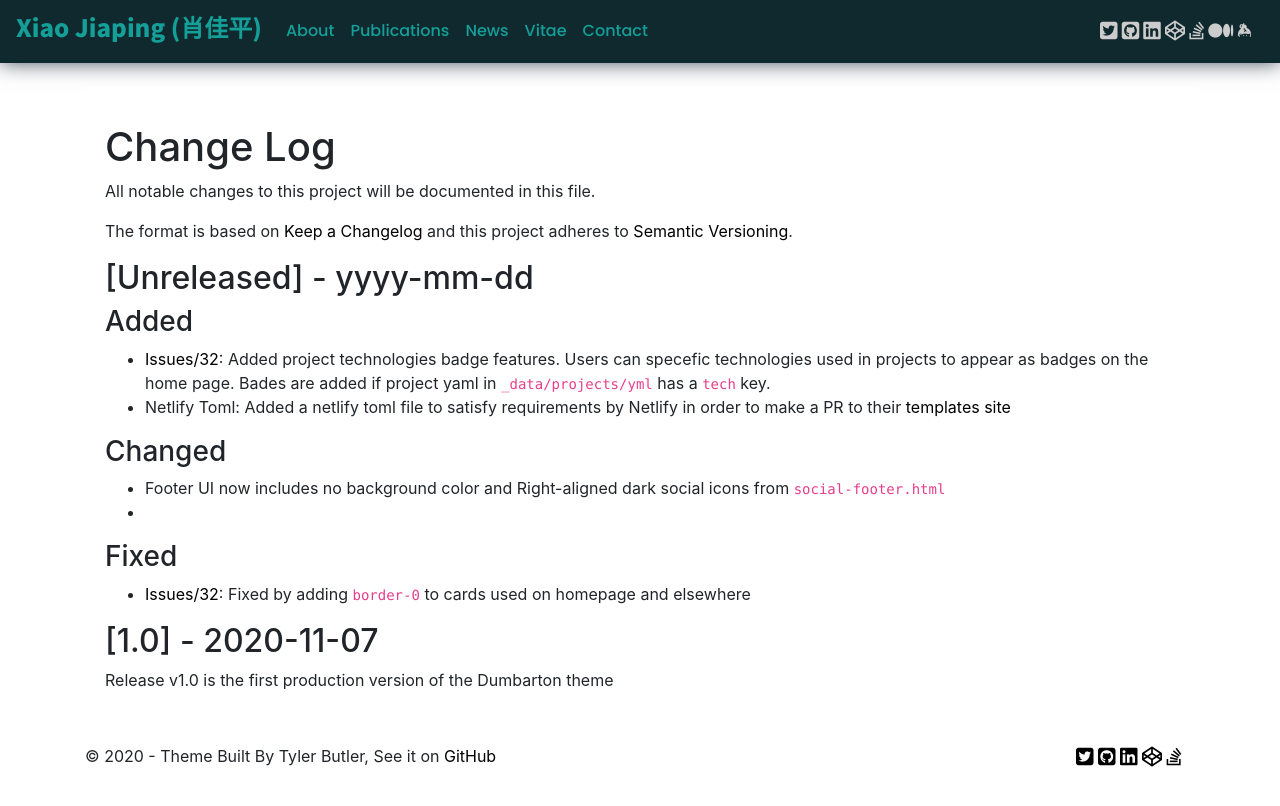
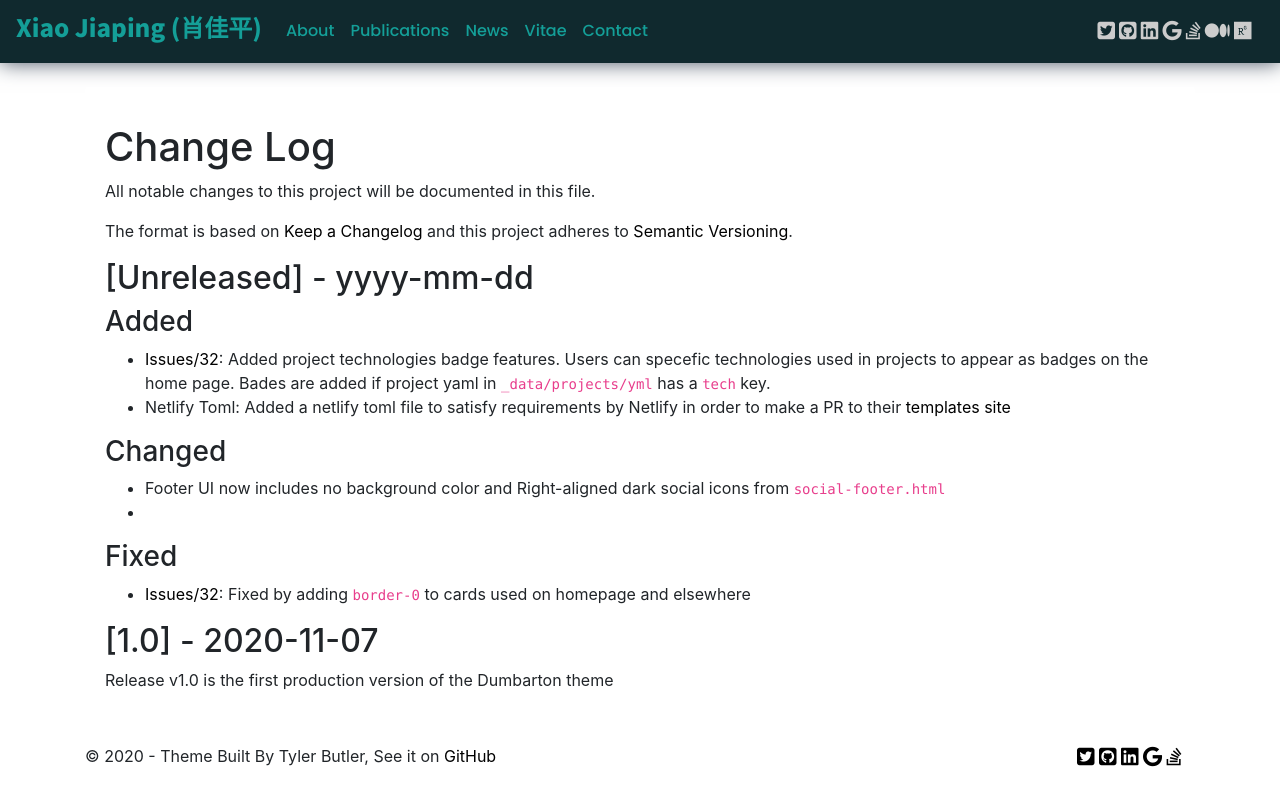
Before and after one commit to xjp99v5/pages, a Jekyll site: the page built from CHANGELOG.md, in a window 1280 px wide. Shown: the top 806 px of the page. Built offline with Jekyll 4.4.1, drawn with Linux system fonts in a browser that asks for light colours; nearby versions of some CDN libraries; our own code applies the rules of GitHub Pages for plain Markdown files; comment, search, counter and statistics services are not loaded.

Commit message:
update icon

```diff
--- a/_includes/social-footer.html
+++ b/_includes/social-footer.html
@@ -19,7 +19,7 @@
     {{ elseif site.google }}
         <a href="https://scholar.google.com/citations?hl=en&user={{ site.google.scholar }}">
             <span style="color: Black;">
-                <i class="fab fa-codepen fa-lg"></i></a>
+                <i class="fab fa-google fa-lg"></i></a>
             </span>
     {{ elseif site.stackoverflow }}
         <a href="https://stackoverflow.com/users/story/{{ site.stackoverflow }}">
--- a/_includes/social.html
+++ b/_includes/social.html
@@ -20,7 +20,7 @@
     {{ elseif site.google }}
         <a href="https://scholar.google.com/citations?hl=en&user={{ site.google.scholar }}">
             <span style="color: {{ theme.social-color }};">
-                <i class="fab fa-codepen fa-lg"></i></a>
+                <i class="fab fa-google fa-lg"></i></a>
             </span>
     {{ elseif site.stackoverflow }}
         <a href="https://stackoverflow.com/users/story/{{ site.stackoverflow }}">
@@ -32,10 +32,10 @@
             <span style="color: {{ theme.social-color }};">
                 <i class="fab fa-medium fa-lg"></i></a>
             </span>
-    {{ elseif site.keybase }}
-        <a href="https://keybase.io/{{ site.keybase }}">
+    {{ elseif site.researchgate }}
+        <a href="https://www.researchgate.net/profile/{{ site.researchgate }}">
             <span style="color: {{ theme.social-color }};">
-                <i class="fab fa-keybase"></i></a>
+                <i class="fab fa-researchgate fa-lg"></i></a>
             </span>
     <i> &nbsp;&nbsp; </i>
 </span>
```
Also changed, not shown: _data/sections.yml (+4 -4 lines), assets/img/preview.png (deleted), 1 other file.
